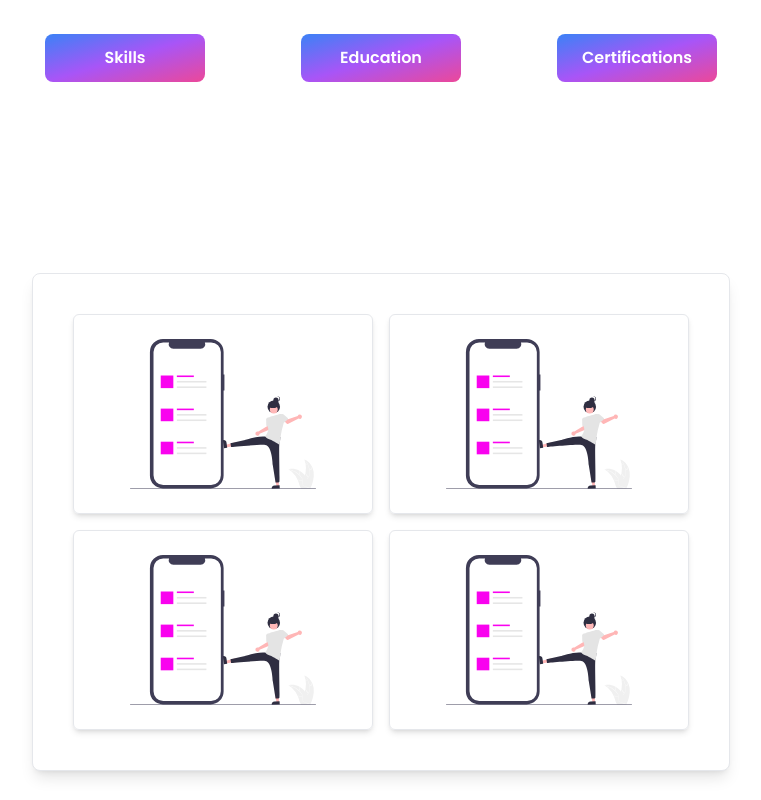
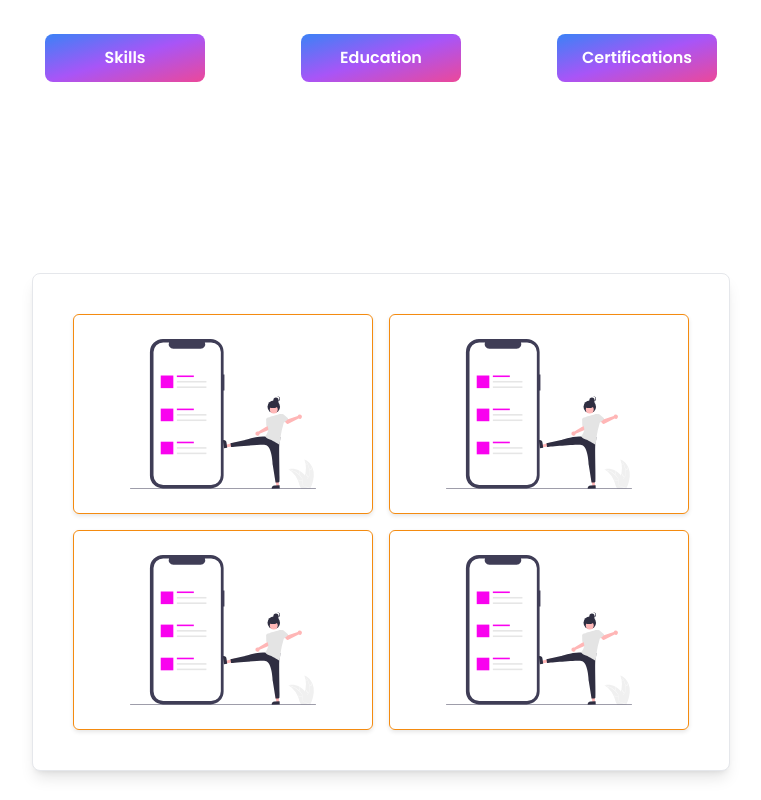
Before and after one commit to Nwakaego-Ego/Portfolio, a Next.js app: page / in a window 1280 px wide. Shown: the part 1000-1800 px from the top of the page, without its empty margins (259-1020 px from the left). Built offline with nearby package versions, Linux system fonts and the light colour scheme.

Commit message:
fix the project card

```diff
--- /dev/null
+++ b/src/app/components/Projects/project.css
@@ -0,0 +1,20 @@
+/* In your CSS or Tailwind CSS configuration */
+
+.card {
+  border: 1px solid #f48b10; /* Add your desired border style */
+  padding: 1.5rem; /* Adjust padding as needed */
+  border-radius: 0.375rem; /* Adjust border radius as needed */
+  box-shadow: 0 2px 4px rgba(0, 0, 0, 0.1); /* Add your desired shadow */
+  transition: transform 0.2s ease; /* Add a smooth transformation effect */
+  cursor: pointer; /* Change cursor to pointer on hover */
+}
+
+.card:hover {
+  box-shadow: 0 4px 8px rgba(0, 0, 0, 0.2); /* Larger shadow on hover */
+  transform: scale(1.05); /* Slight scaling on hover */
+}
+
+.image {
+  width: 250px; /* Set image width */
+  height: 150px; /* Set image height */
+}
--- /dev/null
+++ b/src/app/components/Projects/project.js
@@ -0,0 +1,38 @@
+import "./project.css";
+
+const projects = () => {
+  return (
+    <div className="flex justify-center items-center h-screen">
+      <div className="border p-10 rounded-lg shadow-lg bg-white">
+        <div className="grid grid-cols-2 gap-4">
+          {/* {Array(4)
+            .fill()
+            .map((_, index) => (
+              <div
+                key={index}
+                className="border p-6 rounded-md shadow-md hover:shadow-xl transition-transform transform hover:scale-105"
+              >
+                <img
+                  src="/blog.svg"
+                  alt={`Note Image ${index + 1}`}
+                  className="w-[250px] h-[150px]"
+                />
+              </div>
+            ))} */}
+
+          {[1, 2, 3, 4].map((index) => (
+            <div key={index} className="card">
+              <img
+                src="/blog.svg"
+                alt={`Note Image ${index}`}
+                className="image"
+              />
+            </div>
+          ))}
+        </div>
+      </div>
+    </div>
+  );
+};
+
+export default projects;
--- a/src/app/components/project.js
+++ /dev/null
@@ -1,62 +0,0 @@
-// const projects = () => {
-//   return (
-//     <>
-//       <div className=" p-10 ">
-//         <div className="flex">
-//           <div className="border border-[#F48B10] p-10 bg-red-200 rounded-md shadow-md">
-//             <img
-//               src="/blog.svg"
-//               alt="Note Image"
-//               className="mt-10  w-[250px] h-[150px]   "
-//             />
-//           </div>
-//           <img
-//             src="/blog.svg"
-//             alt="Note Image"
-//             className="mt-10 w-[250px] h-[150px]"
-//           />
-//         </div>
-//         <div className="flex">
-//           <img
-//             src="/blog.svg"
-//             alt="Note Image"
-//             className="mt-10  w-[250px] h-[150px] "
-//           />
-//           <img
-//             src="/blog.svg"
-//             alt="Note Image"
-//             className="mt-10 w-[250px] h-[150px]"
-//           />
-//         </div>
-//       </div>
-//     </>
-//   );
-// };
-// export default projects;
-
-const projects = () => {
-  return (
-    <div className="flex justify-center items-center h-screen">
-      <div className="border p-10 rounded-lg shadow-lg bg-white">
-        <div className="grid grid-cols-2 gap-4">
-          {Array(4)
-            .fill()
-            .map((_, index) => (
-              <div
-                key={index}
-                className="border p-6 rounded-md shadow-md hover:shadow-xl transition-transform transform hover:scale-105"
-              >
-                <img
-                  src="/blog.svg"
-                  alt={`Note Image ${index + 1}`}
-                  className="w-[250px] h-[150px]"
-                />
-              </div>
-            ))}
-        </div>
-      </div>
-    </div>
-  );
-};
-
-export default projects;
--- a/src/app/header/page.js
+++ b/src/app/header/page.js
@@ -8,7 +8,7 @@ import Navbar from "../components/navbar";
 import Skills from "../components/skills";
 import Education from "../components/education";
 import Certifications from "../components/certifications";
-import Projects from "../components/project";
+import Projects from "../components/Projects/project";
 
 const header = () => {
   // const { isDarkMode, toggleDarkMode } = useTheme();
```
